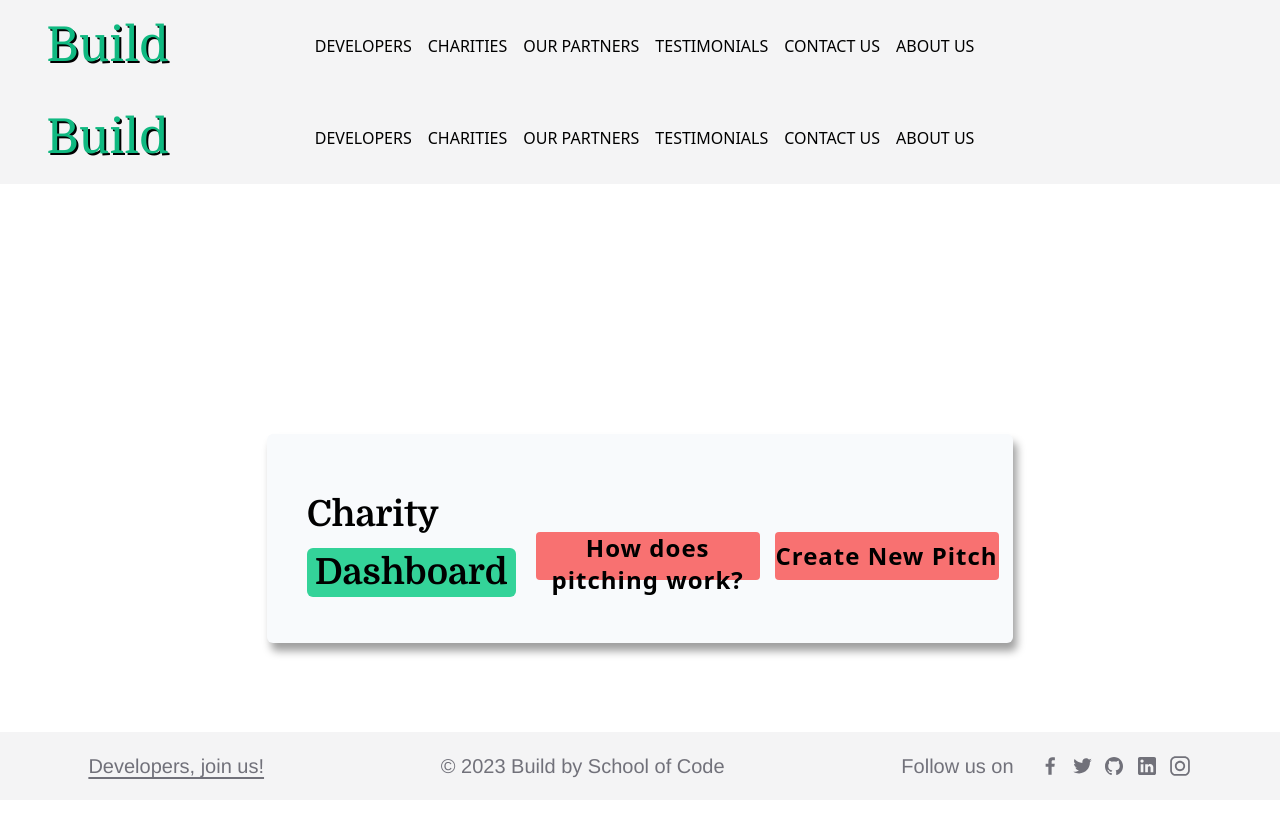
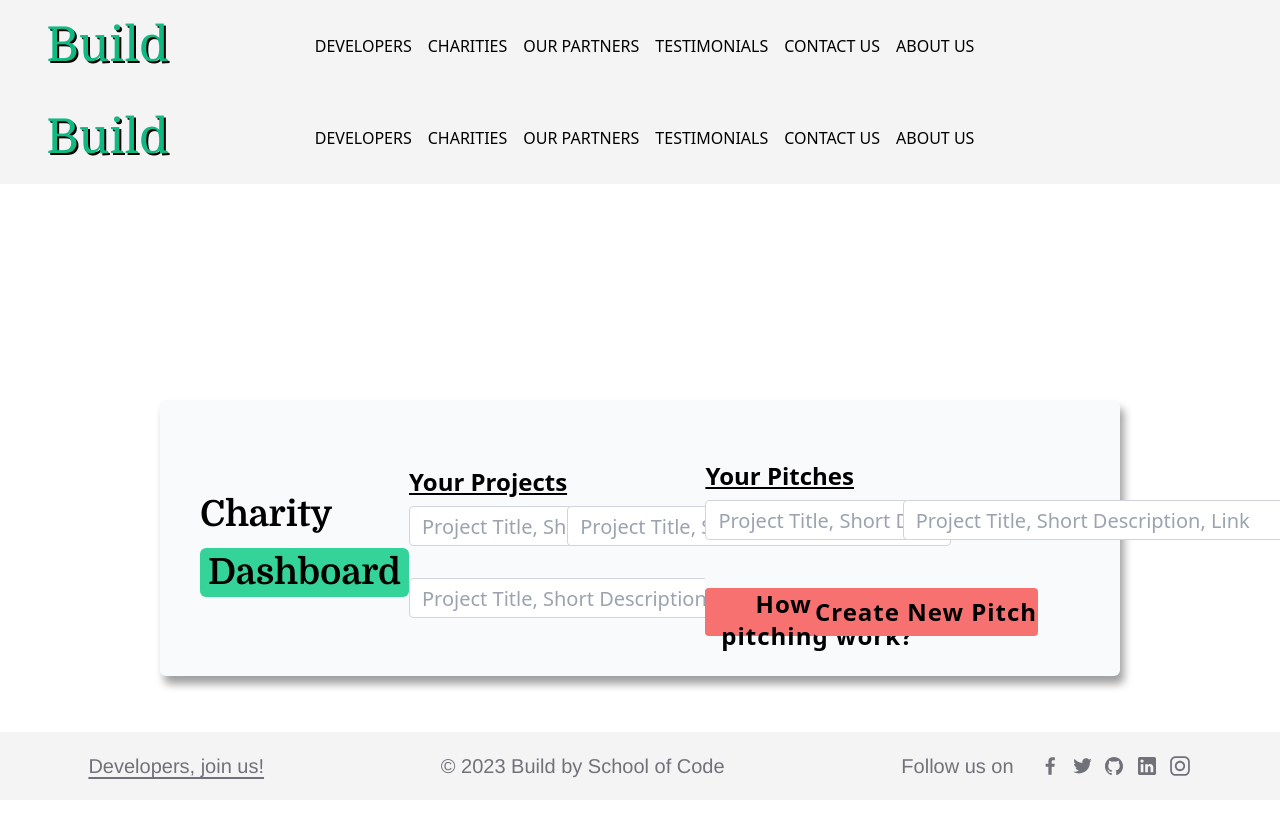
Before and after one commit to SchoolOfCode/Team-Build, a Next.js app: page /charity/dashboard in a window 1280 px wide. Shown: the top 818 px of the page. Built offline with nearby package versions, Linux system fonts and the light colour scheme.

Commit message:
Added input fields for charity dashboard page

```diff
--- a/src/components/charityDashboard.jsx
+++ b/src/components/charityDashboard.jsx
@@ -4,12 +4,47 @@ import React, { useState } from "react";
 
 export default function CharityDash() {
   return (
-    <div className="text-left mx-3 lg:p-10 lg:flex lg:bg-slate-50 lg:justify-center lg:align-middle lg:text-xl lg:items-center lg:w-7/12 lg:shadow-[4.0px_8.0px_8.0px_rgba(0,0,0,0.38)] lg:rounded-md">
+    <div className="text-left mx-3 p-5 lg:p-10 lg:flex lg:bg-slate-50 lg:justify-center lg:align-middle lg:text-xl lg:items-center lg:w-9/12 lg:shadow-[4.0px_8.0px_8.0px_rgba(0,0,0,0.38)] lg:rounded-md">
       <h1 className="text-4xl font-bold mt-3 leading-relaxed">
         Charity{" "}
         <span className="bg-emerald-400 py-1 px-2 rounded-md">Dashboard</span>
       </h1>
-      <div className="bg-slate-50 mt-5 tracking-wider flex flex-col w-full lg:grid lg:grid-cols-2 lg:gap-10 gap-5">
+
+      <div className="mt-5">
+        <h2 className="text-2xl font-bold underline mb-2">Your Projects</h2>
+        <div className="flex flex-col lg:grid lg:grid-cols-2 lg:gap-5">
+          <input
+            type="text"
+            className="w-full lg:w-96 h-10 mb-3 px-3 rounded border border-gray-300"
+            placeholder="Project Title, Short Description, Link"
+          />
+          <input
+            type="text"
+            className="w-full lg:w-96 h-10 mb-3 px-3 rounded border border-gray-300"
+            placeholder="Project Title, Short Description, Link"
+          />
+          <input
+            type="text"
+            className="w-full lg:w-96 h-10 mb-3 px-3 rounded border border-gray-300"
+            placeholder="Project Title, Short Description, Link"
+          />
+        </div>
+      </div>
+
+      <div className="mt-5">
+        <h2 className="text-2xl font-bold underline mb-2">Your Pitches</h2>
+        <div className="flex flex-col lg:grid lg:grid-cols-2 lg:gap-5">
+          <input
+            type="text"
+            className="w-full lg:w-96 h-10 mb-3 px-3 rounded border border-gray-300"
+            placeholder="Project Title, Short Description, Link"
+          />
+          <input
+            type="text"
+            className="w-full lg:w-96 h-10 mb-3 px-3 rounded border border-gray-300"
+            placeholder="Project Title, Short Description, Link"
+          />
+          <div className="bg-slate-50 tracking-wider flex flex-col w-full lg:grid lg:grid-cols-2 lg:gap-10 gap-5">
             <button className="button bg-red-400 font-bold rounded w-36 h-12 text-xl lg:w-56 lg:text-2xl lg:mt-4 mt-4">
               <Link href="/charity/dashboard/how-pitching-works">
                 How does pitching work?
@@ -20,5 +55,7 @@ export default function CharityDash() {
             </button>
           </div>
         </div>
+      </div>
+    </div>
   );
 }
```
Lines whose indentation alone changed are shown as unchanged.
